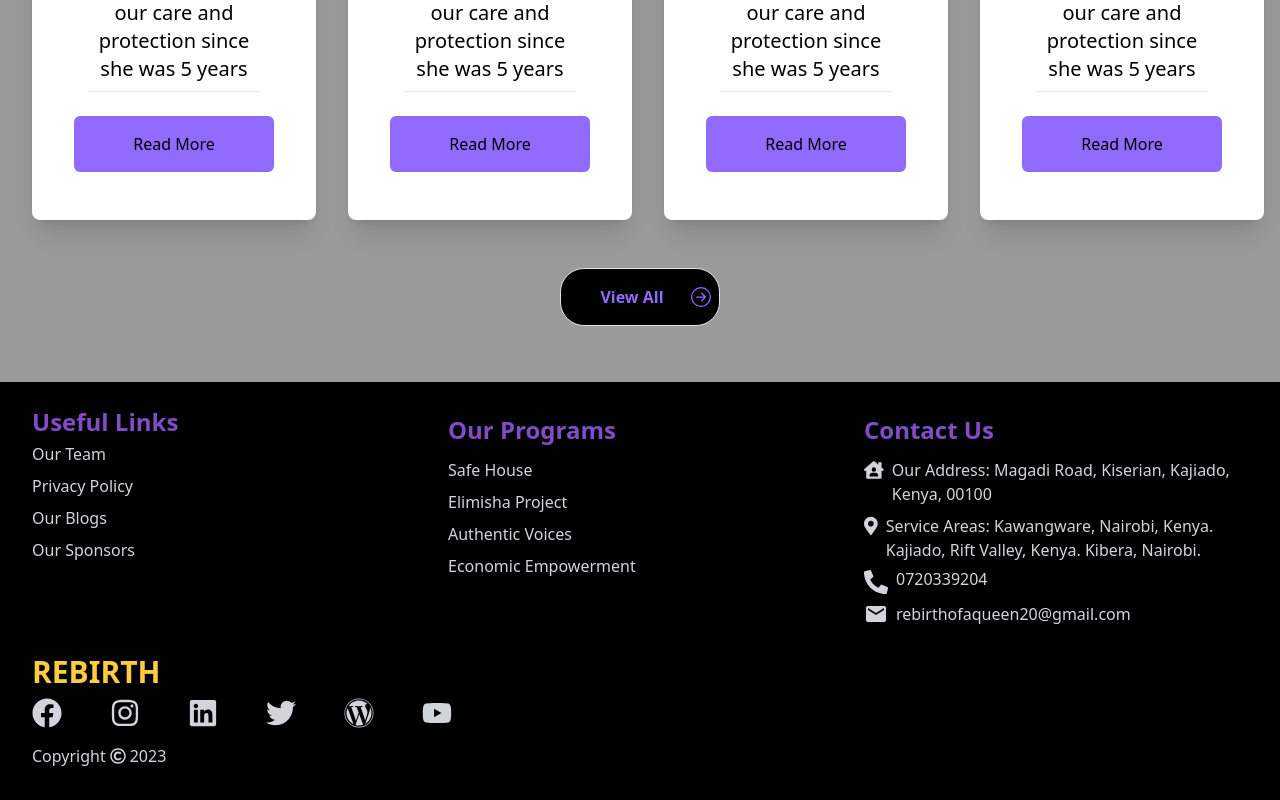
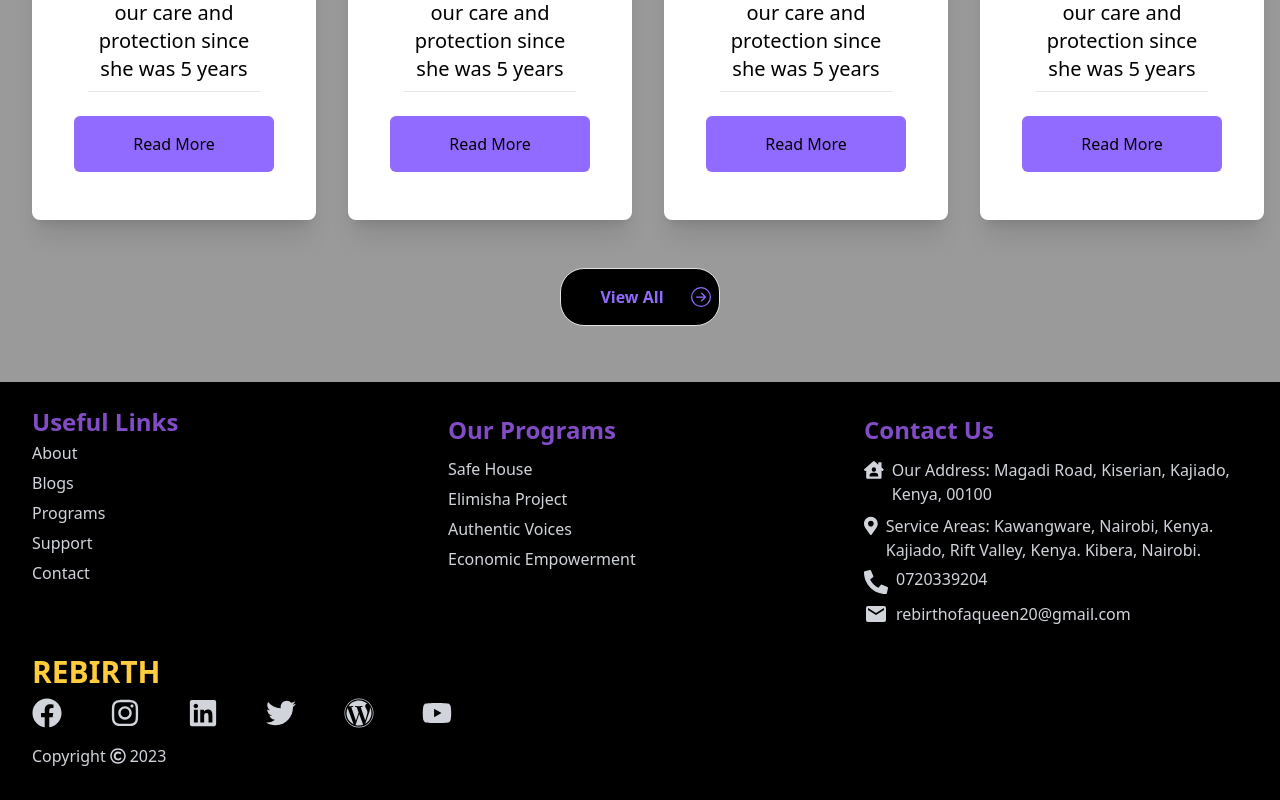
Before and after one commit to Rebirthers-Unite/Rebirth, a React (Vite) app in the folder client/: page / in a window 1280 px wide. Shown: the part 2284-3084 px from the top of the page. Built offline with nearby package versions, Linux system fonts and the light colour scheme.

Commit message:
edit footer

```diff
--- a/client/src/components/Footer/Footer.jsx
+++ b/client/src/components/Footer/Footer.jsx
@@ -4,12 +4,6 @@ import { MdEmail } from 'react-icons/md'
 import {Link} from 'react-router-dom'
 
 function Footer() {
-	const usefulLinks = [
-		'Our Team',
-		'Privacy Policy',
-		'Our Blogs',
-		'Our Sponsors',
-	];
 	const ourPrograms = [
 		'Safe House',
 		'Elimisha Project',
@@ -24,19 +18,23 @@ function Footer() {
 					<h1 className='font-bold sm:text-xl md:text-2xl text-[#824cc6]'>
 						Useful Links
 					</h1>
-					<ul>
-						{usefulLinks.map((e, index) => (
-							<li key={index} className='py-1 text-medium'> {e} </li>
-						))}
+					<ul style={{lineHeight: '30px'}}>
+						<Link to='/aboutus'>About</Link><br></br>
+						<Link to='/blogs'>Blogs</Link><br></br>
+						<Link to='/programs'>Programs</Link><br></br>
+						<Link to='/contact'>Support</Link><br></br>
+						<Link to='/support'>Contact</Link><br></br>
 					</ul>
 				</div>
 				<div>
 					<h1 className='font-bold sm:text-xl sm:py-2 md:text-2xl text-[#824cc6]'>
 						Our Programs
 					</h1>
-					<ul>
+					<ul style={{lineHeight: '30px'}}>
 						{ourPrograms.map((e, index) => (
-							<li key={index} className='py-1 text-medium'>{e}</li>
+							<>
+								<Link key={index} className='py-1 text-medium' to='/programs'>{e}</Link><br></br>
+							</>
 						))}
 					</ul>
 				</div>
```
